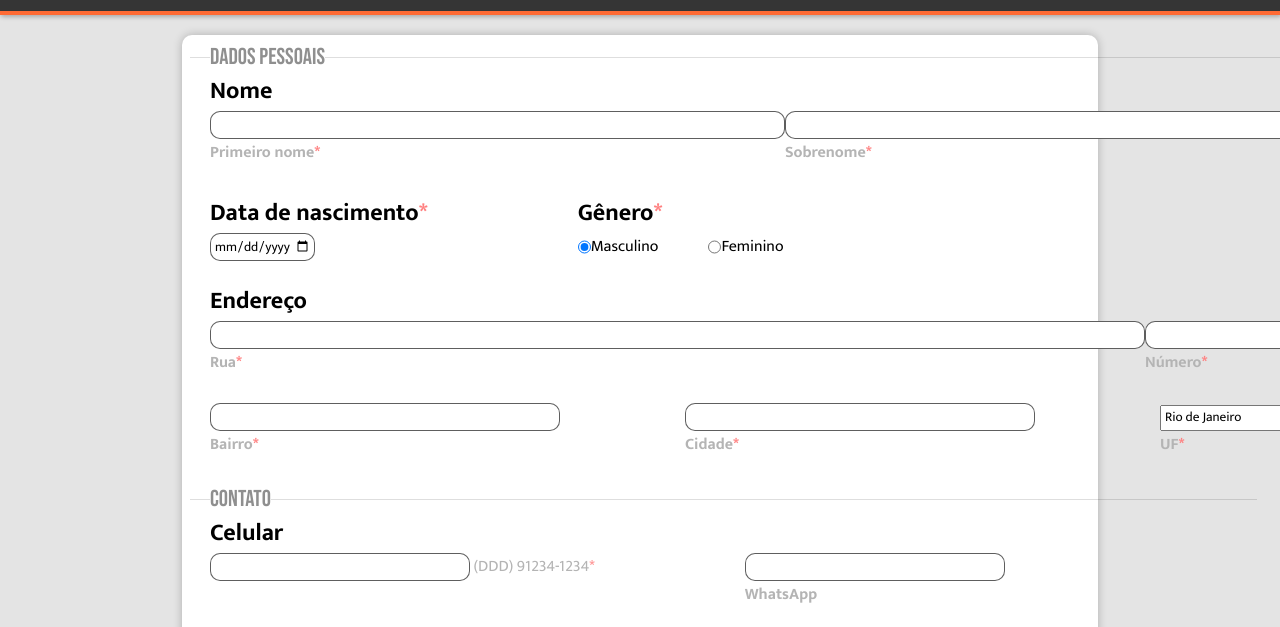
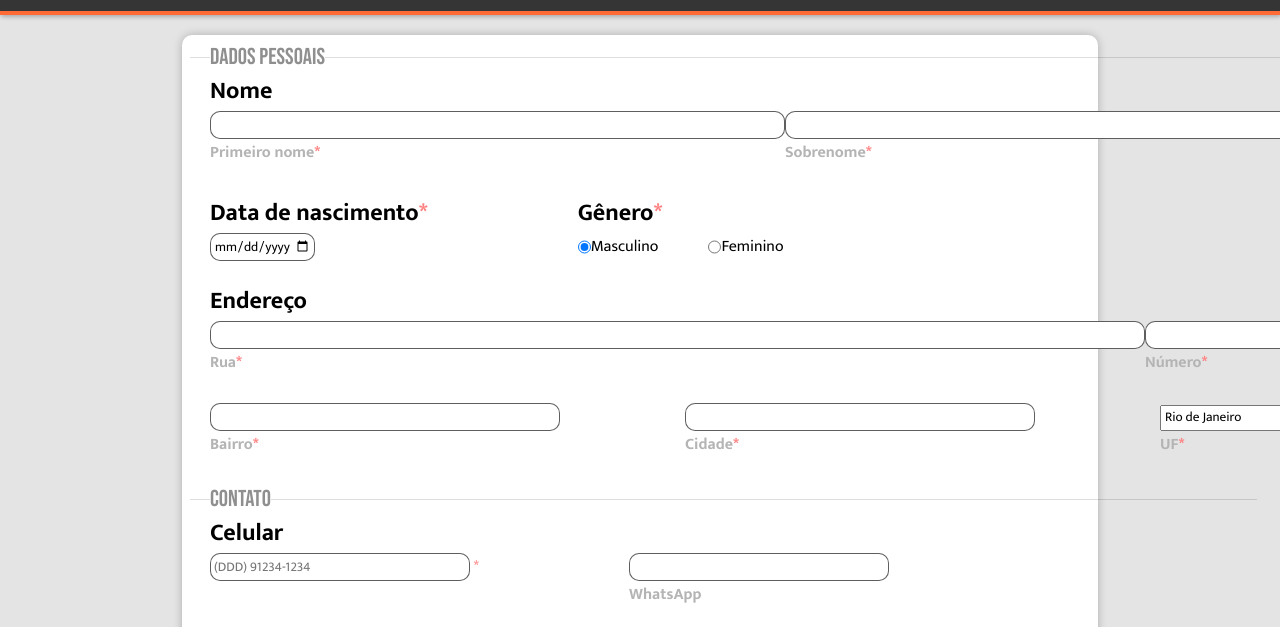
Before and after one commit to jpsantosss/form, a website: page index.html in a window 1280 px wide. Shown: the part 139-766 px from the top of the page. Drawn offline with nearby package versions, Linux system fonts and the light colour scheme.

Commit message:
Update index.html
mudei o placeholder do celular

```diff
--- a/index.html
+++ b/index.html
@@ -125,7 +125,7 @@
                 <h2 class="subtitulo">Celular</h2>
                     <div class="grupo-input-b">
                         <div class="input-item">
-                            <input type="tel" name="contato-cel" id="contato-cel"" size="25" required> <p class="padrao-num">(DDD) 91234-1234<span style="color: rgb(255, 127, 127);">*</span></p>
+                            <input type="tel" name="contato-cel" id="contato-cel"" size="25" maxlength="12" placeholder="(DDD) 91234-1234" required><span style="color: rgb(255, 127, 127);"> *</span></p>
                         </div>
                         <div class="input-item">
                             <input type="tel" name="contato-tel" id="contato-tel" size="25">
```
